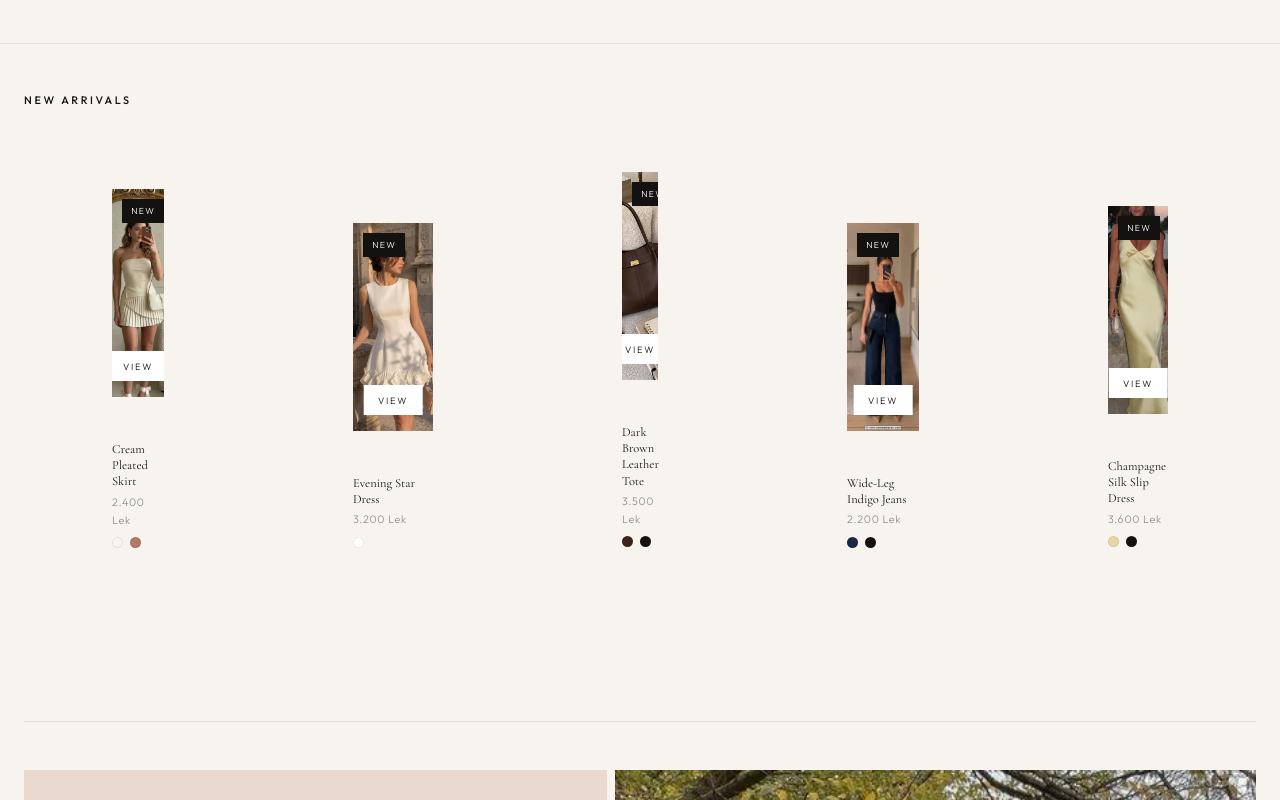
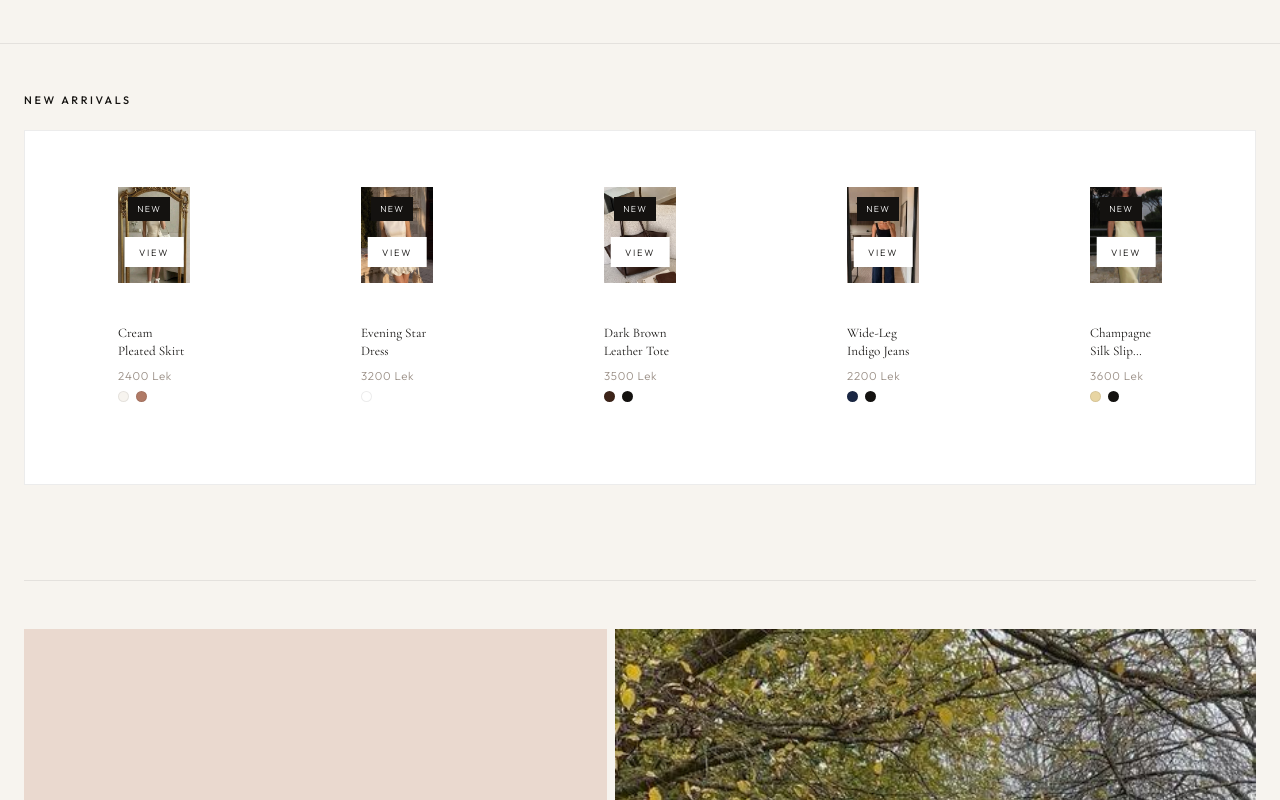
Before and after one commit to auroradimni/bloom-atelier, a Nuxt app: page / in a window 1280 px wide. Shown: the part 1680-2480 px from the top of the page. Built offline with nearby package versions, Linux system fonts and the light colour scheme.

Commit message:
Fix product rail with uniform cards in a clean horizontal frame
Use equal-width cards, shared 3:4 image ratio, top alignment, and a
bordered shell so New Arrivals and Most Loved no longer look broken.

Co-authored-by: auroradimni <auroradimni@users.noreply.github.com>

```diff
--- a/components/AppPromoBar.vue
+++ b/components/AppPromoBar.vue
@@ -1,6 +1,6 @@
 <template>
   <div class="promo-bar">
-    <p>Free shipping on orders over 3.500 Lek — use code <strong>BLOOM10</strong></p>
+    <p>Free shipping on orders over 3500 Lek — use code <strong>BLOOM10</strong></p>
   </div>
 </template>
 
--- a/components/ProductCard.vue
+++ b/components/ProductCard.vue
@@ -2,7 +2,6 @@
   <article
     class="product-card"
     :class="{ compact, 'product-card--rail': layout === 'rail' }"
-    :style="railStyle"
   >
     <div class="product-media">
       <NuxtLink v-if="to" :to="to" class="product-image-link" :aria-label="`View ${product.name}`">
@@ -63,13 +62,8 @@ const props = defineProps({
   product: { type: Object, required: true },
   to: { type: String, default: '' },
   compact: { type: Boolean, default: false },
-  layout: { type: String, default: 'grid' },
-  railWidth: { type: Number, default: 160 }
+  layout: { type: String, default: 'grid' }
 })
-
-const railStyle = computed(() =>
-  props.layout === 'rail' ? { '--rail-width': `${props.railWidth}px` } : {}
-)
 
 const { toggle, isSaved } = useWishlist()
 
@@ -240,25 +234,34 @@ function toggleWish() {
 }
 
 .product-card--rail {
-  width: var(--rail-width, 160px);
-  flex-shrink: 0;
+  flex: 0 0 168px;
+  width: 168px;
 }
 
 .product-card--rail .product-media {
-  aspect-ratio: unset;
-  height: clamp(188px, 26vh, 228px);
-  width: 100%;
+  aspect-ratio: 3 / 4;
+  height: auto;
+  margin-bottom: 0.65rem;
+}
+
+.product-card--rail .product-meta {
+  min-height: 4.75rem;
 }
 
 .product-card--rail .product-meta h3 {
-  font-size: 0.78rem;
-  line-height: 1.3;
-  margin-bottom: 0.25rem;
+  font-size: 0.82rem;
+  line-height: 1.35;
+  margin-bottom: 0.3rem;
+  display: -webkit-box;
+  -webkit-line-clamp: 2;
+  -webkit-box-orient: vertical;
+  overflow: hidden;
+  min-height: 2.2em;
 }
 
 .product-card--rail .price {
-  font-size: 0.68rem;
-  margin-bottom: 0.45rem;
+  font-size: 0.72rem;
+  margin-bottom: 0.4rem;
 }
 
 .product-card--rail .swatches span {
@@ -268,6 +271,13 @@ function toggleWish() {
   min-height: 11px;
 }
 
+@media (max-width: 640px) {
+  .product-card--rail {
+    flex: 0 0 148px;
+    width: 148px;
+  }
+}
+
 @media (hover: none) {
   .quick-view {
     opacity: 1;
--- a/data/collection.js
+++ b/data/collection.js
@@ -33,7 +33,7 @@ export const products = [
     name: 'Cream Pleated Skirt',
     image: '/images/skirt-2.jpg',
     description: 'Cream pleated skirt with asymmetric details.',
-    price: '2.400 Lek',
+    price: '2400 Lek',
     isNew: true,
     colors: ['#f7f4ef', '#b07a66']
   },
@@ -43,7 +43,7 @@ export const products = [
     name: 'Red Skirt Set',
     image: '/images/skirt-3.jpg',
     description: 'Red skirt with tailored vest for special occasions.',
-    price: '2.800 Lek',
+    price: '2800 Lek',
     isNew: false,
     colors: ['#8b2635', '#141210']
   },
@@ -53,7 +53,7 @@ export const products = [
     name: 'Evening Star Dress',
     image: '/images/dress-1.jpg',
     description: 'White dress with pleated ruffle hem from the spring collection.',
-    price: '3.200 Lek',
+    price: '3200 Lek',
     isNew: true,
     colors: ['#ffffff']
   },
@@ -63,7 +63,7 @@ export const products = [
     name: 'Grey Oversized Coat',
     image: '/images/coat-1.jpg',
     description: 'Long wool coat in an oversized urban silhouette.',
-    price: '3.900 Lek',
+    price: '3900 Lek',
     isNew: false,
     colors: ['#9a8f86', '#141210']
   },
@@ -73,7 +73,7 @@ export const products = [
     name: 'Dark Brown Leather Tote',
     image: '/images/tote-1.jpg',
     description: 'Structured winged tote in smooth chocolate leather with a gold turn-lock closure.',
-    price: '3.500 Lek',
+    price: '3500 Lek',
     isNew: true,
     colors: ['#3d2419', '#141210']
   },
@@ -83,7 +83,7 @@ export const products = [
     name: 'Wide-Leg Indigo Jeans',
     image: '/images/denim-1.jpg',
     description: 'High-waisted puddle jeans in dark indigo denim with a relaxed wide-leg silhouette.',
-    price: '2.200 Lek',
+    price: '2200 Lek',
     isNew: true,
     colors: ['#1a2744', '#141210']
   },
@@ -93,7 +93,7 @@ export const products = [
     name: 'Champagne Silk Slip Dress',
     image: '/images/dress-2.jpg',
     description: 'Floor-length slip dress in shimmering champagne silk with a deep V-neck and gathered bust.',
-    price: '3.600 Lek',
+    price: '3600 Lek',
     isNew: true,
     colors: ['#e8d5a3', '#141210']
   }
--- a/pages/index.vue
+++ b/pages/index.vue
@@ -44,7 +44,8 @@
       <div class="section-head page-shell">
         <h2>New Arrivals</h2>
       </div>
-      <div class="product-rail page-shell">
+      <div class="product-rail-shell page-shell">
+        <div class="product-rail">
           <ProductCard
             v-for="(item, index) in newArrivals"
             :key="item.id"
@@ -52,8 +53,8 @@
             :product="item"
             :to="`/product/${item.id}`"
             layout="rail"
-          :rail-width="railWidths[index % railWidths.length]"
           />
+        </div>
       </div>
     </section>
 
@@ -72,6 +73,7 @@
       <div class="section-head">
         <h2>Most Loved</h2>
       </div>
+      <div class="product-rail-shell">
         <div class="product-rail">
           <ProductCard
             v-for="(item, index) in loved"
@@ -80,8 +82,8 @@
             :product="item"
             :to="`/product/${item.id}`"
             layout="rail"
-          :rail-width="railWidths[index % railWidths.length]"
           />
+        </div>
       </div>
     </section>
   </div>
@@ -94,7 +96,6 @@ useHead({ title: 'Bloom Atelier — Minimalist Fashion' })
 
 const newArrivals = products.filter((item) => item.isNew)
 const loved = [...products].reverse()
-const railWidths = [148, 176, 132, 168, 156, 184, 140, 172]
 
 function getCover(slug) {
   return getProductsByCategory(slug)[0]?.image || '/images/skirt-2.jpg'
@@ -245,15 +246,21 @@ function getCover(slug) {
   text-transform: uppercase;
 }
 
+.product-rail-shell {
+  border: 1px solid var(--line);
+  background: var(--surface);
+  padding: 1rem 1rem 0.85rem;
+}
+
 .product-rail {
   display: flex;
-  align-items: flex-end;
-  gap: 0.75rem;
+  align-items: flex-start;
+  gap: 1rem;
   overflow-x: auto;
   overflow-y: hidden;
   overscroll-behavior-x: contain;
   scroll-snap-type: x mandatory;
-  padding: 0.15rem 0 0.85rem;
+  padding-bottom: 0.25rem;
   scrollbar-width: thin;
 }
 
```
Lines whose indentation alone changed are shown as unchanged.
